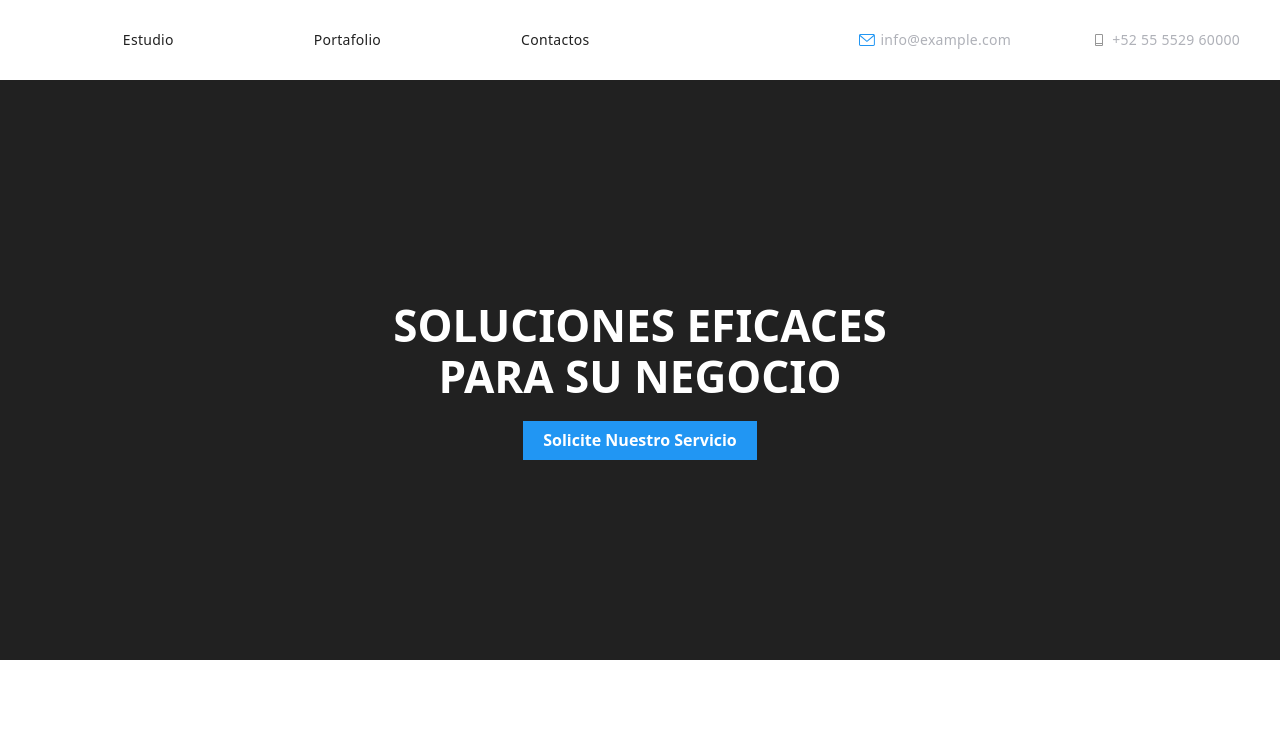
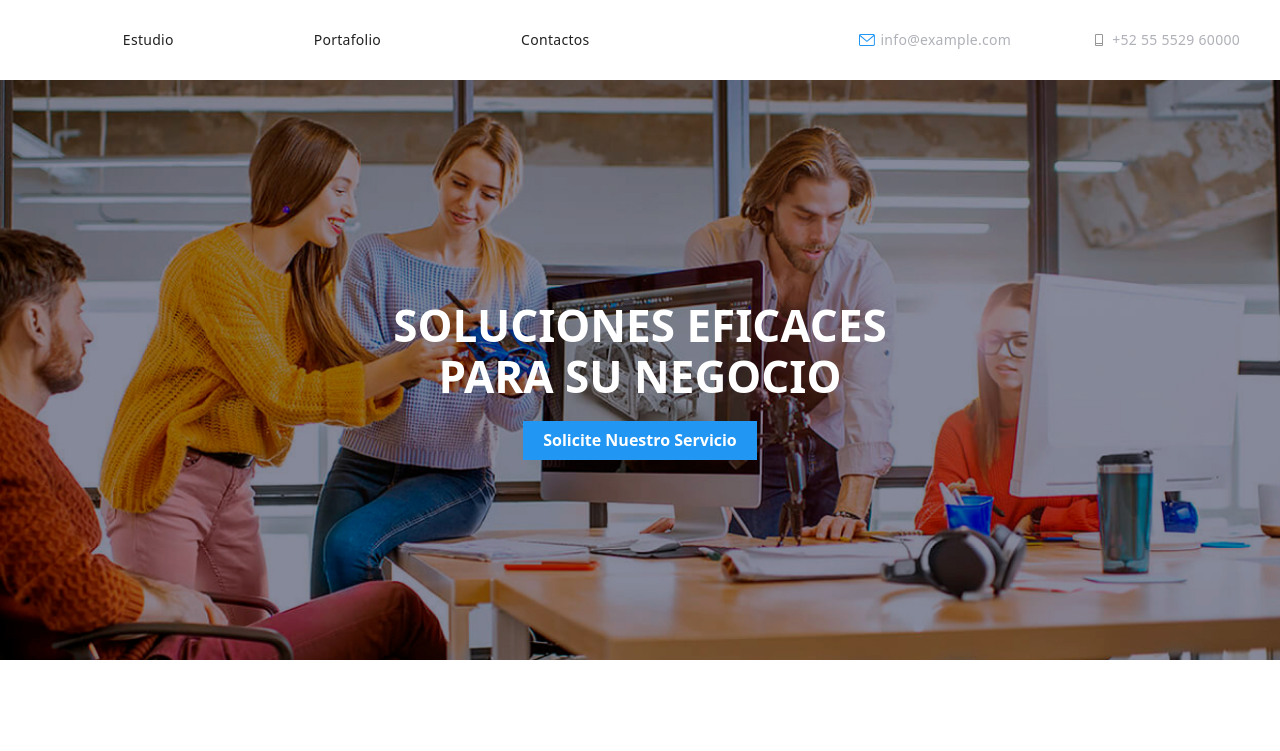
Before and after one commit to Diana1989-c/goit-markup-hw-04, a plain HTML site: page index.html in a window 1280 px wide. Shown: the top 751 px of the page. Drawn offline with Linux system fonts and the light colour scheme.

Commit message:
correcion mentor

```diff
--- a/css/styles.css
+++ b/css/styles.css
@@ -167,7 +167,7 @@ header nav .nav-menu .page {
   background-color: var(--primary-black-color);
   padding: 200px var(--container-padding);
   text-align: center;
-  background-image: url("./images/img_banner.jpg");
+  background-image: url(../images/img_banner.jpg);
   background-size: cover;
   background-position: center;
 }
--- a/index.html
+++ b/index.html
@@ -49,7 +49,6 @@
   <main>
     <!-- sección general  -->
     <section class="hero bg-hero">
-      <use href="./images/img_banner.jpg"></use>
       <h1 class="hero-title">SOLUCIONES EFICACES PARA SU NEGOCIO</h1>
       <button class="button-primary" type="button">solicite nuestro servicio</button>
     </section>
```
